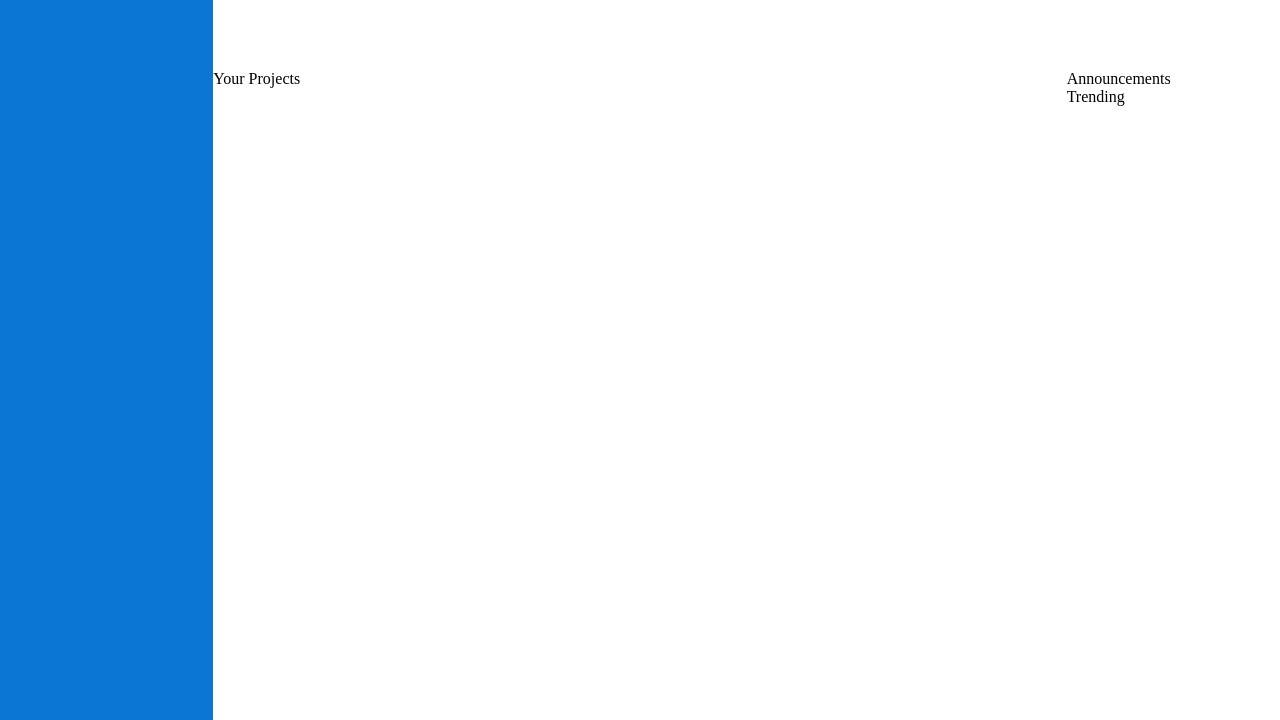
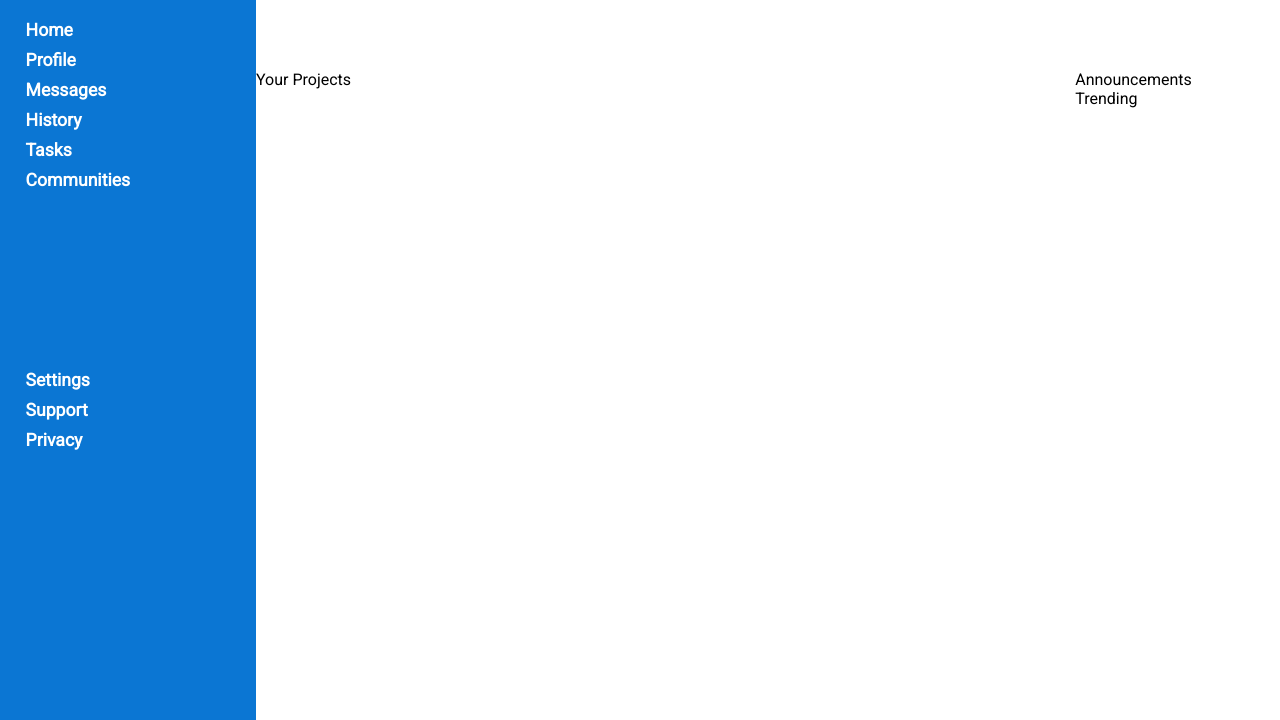
Before and after one commit to amrxt1/admin-dashboard, a plain HTML site: page index.html in a window 1280 px wide. Shown: the part 80-800 px from the top of the page. Drawn offline with Linux system fonts and the light colour scheme.

Commit message:
Complete sidebar positioning and styling

```diff
--- a/index.html
+++ b/index.html
@@ -6,10 +6,44 @@
     <meta name="viewport" content="width=device-width, initial-scale=1.0" />
     <title>Dashboard</title>
     <link rel="stylesheet" href="./styles.css" />
+    <style>
+      @import url("https://fonts.googleapis.com/css2?family=Roboto&display=swap");
+    </style>
   </head>
   <body>
     <div class="container">
-      <div class="sidebar">Dashboard</div>
+      <div class="sidebar white-text">
+        <div id="dashboard">Dashboard</div>
+        <div>
+          <ul>
+            <li>
+              <a href="">Home</a>
+            </li>
+            <li>
+              <a href="">Profile</a>
+            </li>
+            <li>
+              <a href="">Messages</a>
+            </li>
+            <li>
+              <a href="">History</a>
+            </li>
+            <li>
+              <a href="">Tasks</a>
+            </li>
+            <li>
+              <a href="">Communities</a>
+            </li>
+          </ul>
+        </div>
+        <div>
+          <ul>
+            <li>Settings</li>
+            <li>Support</li>
+            <li>Privacy</li>
+          </ul>
+        </div>
+      </div>
       <div class="content">
         <div class="header">Hi there</div>
         <div class="main">
--- a/styles.css
+++ b/styles.css
@@ -3,16 +3,45 @@ body {
   height: 100vh;
   width: auto;
   margin: 0;
+  font-family: "Roboto", system-ui, "Segoe UI", Roboto, Helvetica, Arial,
+    sans-serif, "Apple Color Emoji", "Segoe UI Emoji", "Segoe UI Symbol";
 }
 .container {
   height: 100%;
   display: grid;
-  grid-template-columns: 1fr 5fr;
+  grid-template-columns: 1fr 4fr;
   grid-template-rows: 1fr;
 }
 
 .sidebar {
   background-color: rgb(11, 118, 211);
+  display: grid;
+  grid-template: 100px 1fr 1fr / 1fr;
+}
+ul li {
+  list-style: none;
+}
+ul {
+  padding: 0;
+}
+a {
+  text-decoration-line: none;
+}
+a:visited {
+  color: inherit;
+}
+
+#dashboard {
+  padding: 10% 10%;
+  font-size: 2rem;
+}
+
+.sidebar > div > ul {
+  margin: 0;
+  padding-left: 10%;
+  display: flex;
+  flex-direction: column;
+  gap: 10px;
 }
 
 .content {
@@ -24,3 +53,9 @@ body {
   display: grid;
   grid-template: 1fr / 4fr 1fr;
 }
+
+.white-text {
+  color: white;
+  font-weight: 600;
+  font-size: 1.1rem;
+}
```
